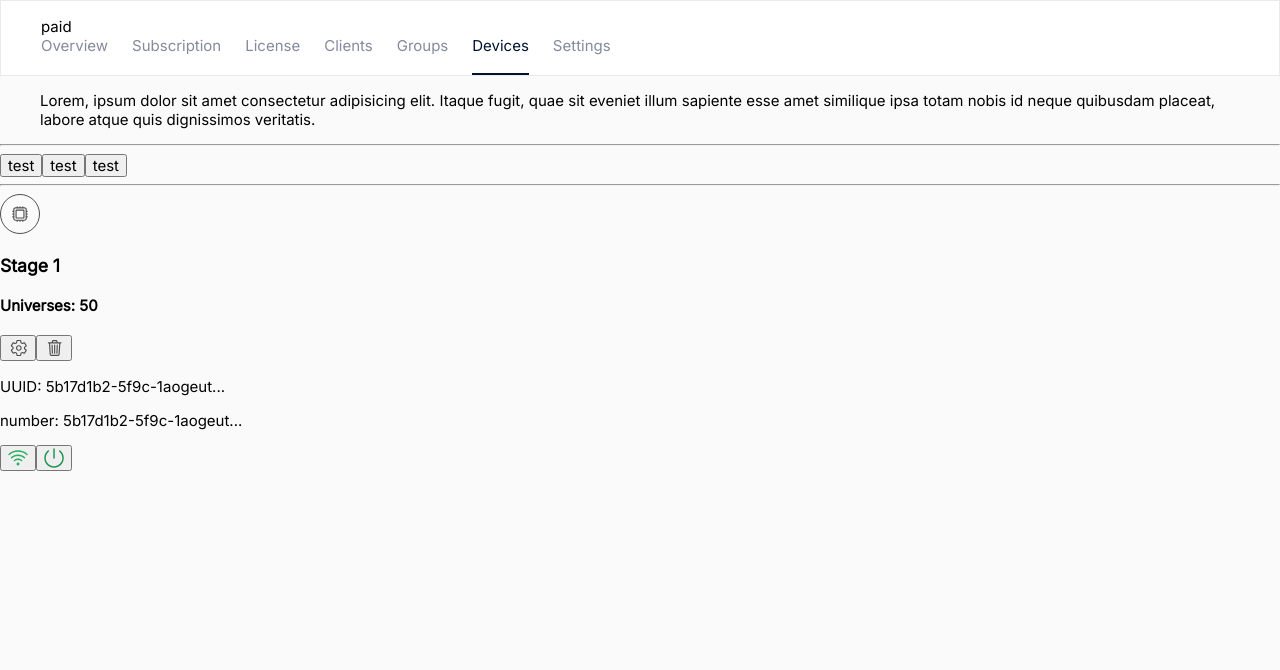
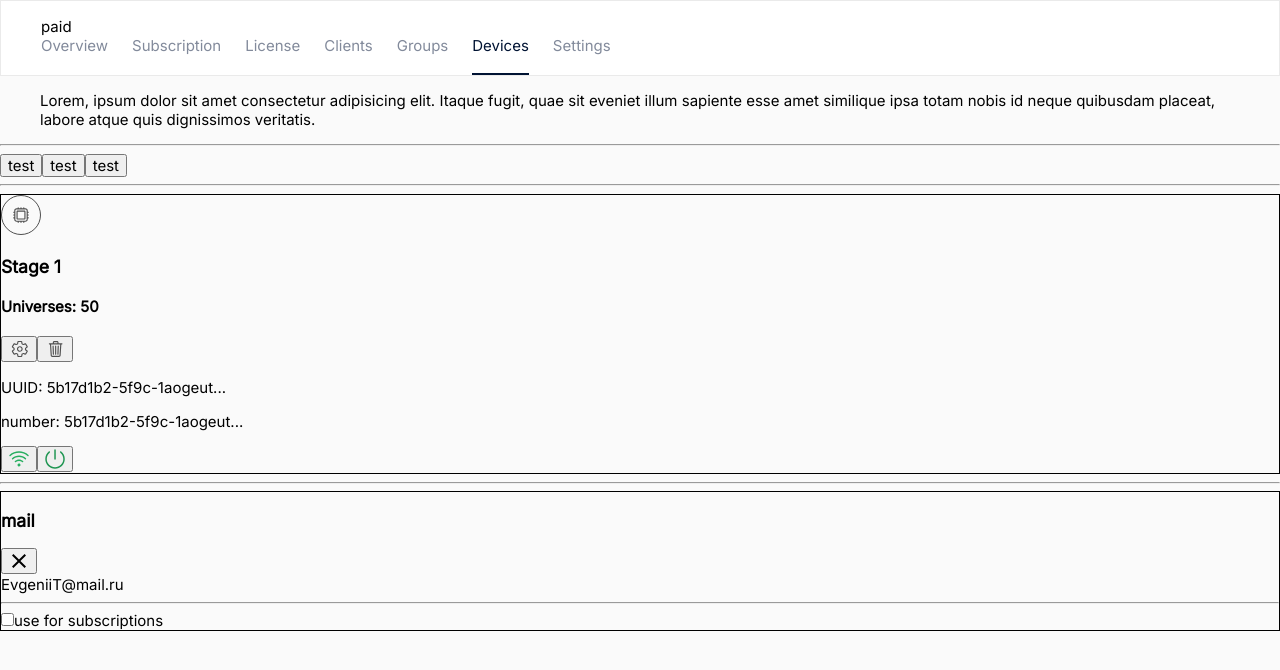
Before and after one commit to etroynov/pcl, a Vue app: page / in a window 1280 px wide. Shown: the top 670 px of the page. Built offline with nearby package versions, Linux system fonts and the light colour scheme.

Commit message:
feat(pages): add pages

```diff
--- a/src/App.vue
+++ b/src/App.vue
@@ -4,9 +4,12 @@
   <Button />
   <hr />
   <DeviceCard />
+  <hr />
+  <AccountCard />
 </template>
 
 <script setup lang="ts">
 import Button from '@/components/Button.vue';
 import DeviceCard from '@/components/DeviceCard.vue';
+import AccountCard from '@/components/AccountCard.vue';
 </script>
--- /dev/null
+++ b/src/components/AccountCard.vue
@@ -0,0 +1,29 @@
+<template>
+  <section class="account">
+    <header class="account__header row">
+      <div class="col account__meta">
+        <div class="account__thumb"></div>
+        <h3 class="account__title">mail</h3>
+      </div>
+      <div class="col">
+        <button><Icon name="cross" /></button>
+      </div>
+    </header>
+    <div class="account__body">EvgeniiT@mail.ru</div>
+    <hr class="account_divider" />
+    <footer class="account__footer">
+      <input type="checkbox" name="" class="" id="subscriptions" />
+      <label for="subscriptions">use for subscriptions</label>
+    </footer>
+  </section>
+</template>
+
+<script setup lang="ts">
+import Icon from '@/components/Icon.vue';
+</script>
+
+<style scoped>
+.account {
+  border: 1px solid;
+}
+</style>
--- a/src/components/DeviceCard.vue
+++ b/src/components/DeviceCard.vue
@@ -37,3 +37,9 @@
 <script setup lang="ts">
 import Icon from '@/components/Icon.vue';
 </script>
+
+<style scoped>
+.device {
+  border: 1px solid;
+}
+</style>
--- a/src/components/Icon.vue
+++ b/src/components/Icon.vue
@@ -31,4 +31,8 @@ const props = defineProps(['name']);
 .icon-power {
   background-image: url('/img/icon_power.svg');
 }
+
+.icon-cross {
+  background-image: url('/img/icon_cross.svg');
+}
 </style>
--- /dev/null
+++ b/src/pages/Clients.vue
@@ -0,0 +1,3 @@
+<template>
+  <div></div>
+</template>
--- /dev/null
+++ b/src/pages/Devices.vue
@@ -0,0 +1,3 @@
+<template>
+  <div></div>
+</template>
--- /dev/null
+++ b/src/pages/Groups.vue
@@ -0,0 +1,3 @@
+<template>
+  <div></div>
+</template>
--- /dev/null
+++ b/src/pages/Licenses.vue
@@ -0,0 +1,3 @@
+<template>
+  <div></div>
+</template>
--- /dev/null
+++ b/src/pages/Profile.vue
@@ -0,0 +1,3 @@
+<template>
+  <div></div>
+</template>
--- /dev/null
+++ b/src/pages/Subscriptions.vue
@@ -0,0 +1,3 @@
+<template>
+  <div></div>
+</template>
```
Also changed, not shown: src/components/Input.vue (added, +7 -0 lines), public/img/icon_cross.svg (added), src/components/SearchBar.vue (added).
